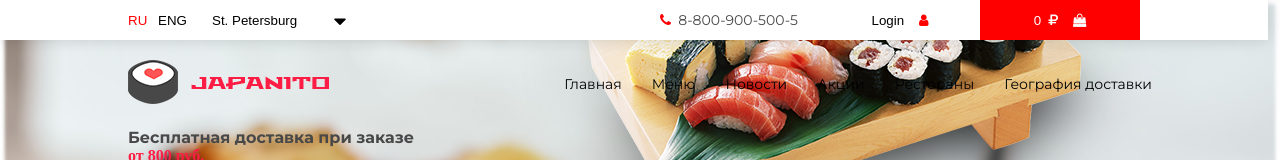
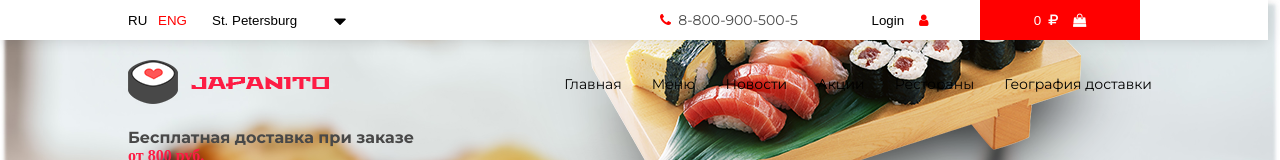
Before and after one commit to ArtyomRasskazov/japanito, a React (Create React App) app: page / in a window 1280 px wide. Shown: the top 160 px of the page. Built offline with nearby package versions, Linux system fonts and the light colour scheme; a web font is replaced by a local one.

Commit message:
Close #4

```diff
--- a/src/App.js
+++ b/src/App.js
@@ -9,6 +9,10 @@ import productCategories from './data/categories.json'
 import 'font-awesome/css/font-awesome.min.css'
 
 import sushi_main from './data/sushi_main.png'
+
+// TODO: Add languages support
+// FIXME: Problems when zooming
+// IDEA: Make documentation
 
 let space = (document.documentElement.clientWidth-1024) / 2;
 let root = document.querySelector(':root');
@@ -28,6 +32,8 @@ const styles = {
 class App extends React.Component {
   constructor(props) {
     super(props);
+
+//  IDEA: Phone number and copiright as variables
 
     this.state = {
       lang: 'eng',
@@ -49,17 +55,24 @@ class App extends React.Component {
   }
 
   setRegion(value) {
+  // QUESTION: Why it event doesn't work when I used input radio?
+  // <input type="radio"
+  //        name="langSelector"
+  //        value="eng"
+  //        onChange={props.setRegion}
+  //        checked={props.lang === 'eng'} />
+  // Now I use just button and onClick
     switch (value) {
       case 'ru':
       case 'eng':
         this.setState({lang: value});
         break;
-      case 1:
-        this.setState({currentCity: value});
-        break;
       default:
-        return console.error("Invalid parameter: " + value);
+        if (this.state.cities.includes(value.target.value)) {
+          this.setState({currentCity: value.target.value});
+        }
     }
+    console.log(this.state.lang, this.state.currentCity);
   }
 
   setOrder(product, prise, op) {
@@ -197,6 +210,11 @@ class App extends React.Component {
     )
   }
 
+  // TODO: Fix ListOfCategories:
+  // - [ ] pull down background :hover
+  // - [ ] invert background color (image)
+  // - [ ] text most be in bottom
+
   makeHeading() {
     let categories = productCategories.map(category => {
       let hrefID = "#" + category.name; //id <li> with category name generated by makeCatalog()
@@ -216,6 +234,7 @@ class App extends React.Component {
     )
   }
 
+// TODO: Add spaces into banner
   makeBanner() {
     return (
       <div className="Banner" style={styles.banner}>
--- a/src/app/Header.js
+++ b/src/app/Header.js
@@ -30,7 +30,7 @@ function Header (props) {
 
     return (
       <select name="citySelector"
-              style={styles.citySelector}>
+              style={styles.citySelector} onChange={props.setRegion}>
         {makeOption}
       </select>
     )
--- a/src/index.css
+++ b/src/index.css
@@ -1,5 +1,7 @@
 @import url('https://fonts.googleapis.com/css?family=Montserrat:400,700&display=swap&subset=cyrillic');
 @import url('https://fonts.googleapis.com/css?family=Stalinist+One&display=swap&subset=cyrillic');
+
+/* TODO: Add variables for colors and sizes */
 
 :root {
   --padding: 0px;
@@ -153,11 +155,10 @@ form.region button {
   padding: 0px;
   display: inline-flex;
   align-items: center;
-  color: red;
 }
 
 form.region button[disabled] {
-  color: black;
+  color: red;
   cursor: auto;
 }
 
@@ -358,6 +359,8 @@ nav.Navigation > ul a:active {
   text-decoration: none;
 }
 
+/* IDEA: Rewrite Footer by Grid */
+
 div.Footer {
   display: flex;
   flex-flow: column wrap;
```
Also changed, not shown: 1 other file (tests, documents, lock files or other folders).
